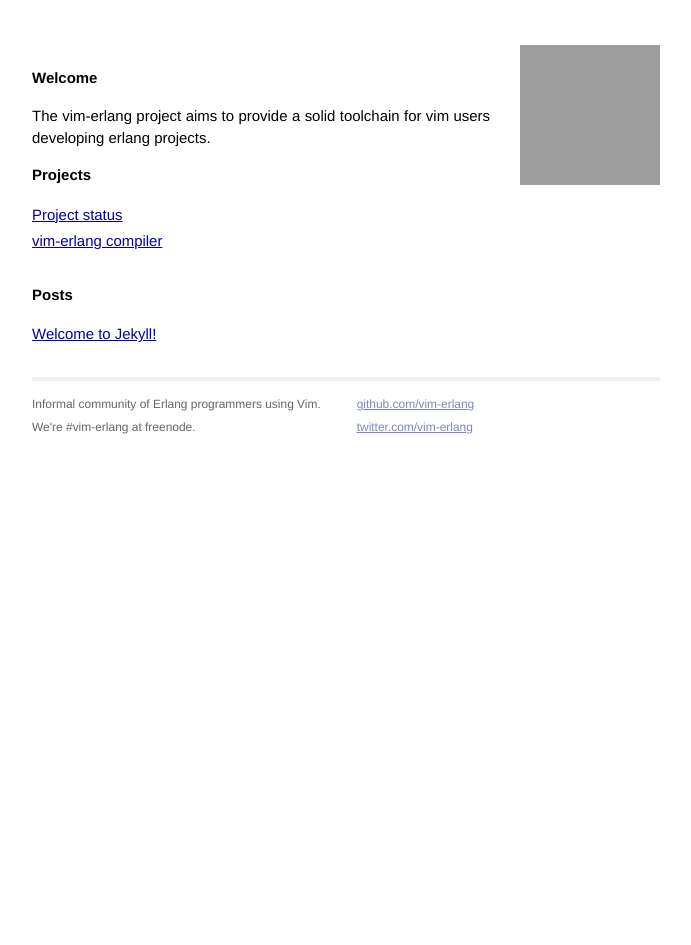
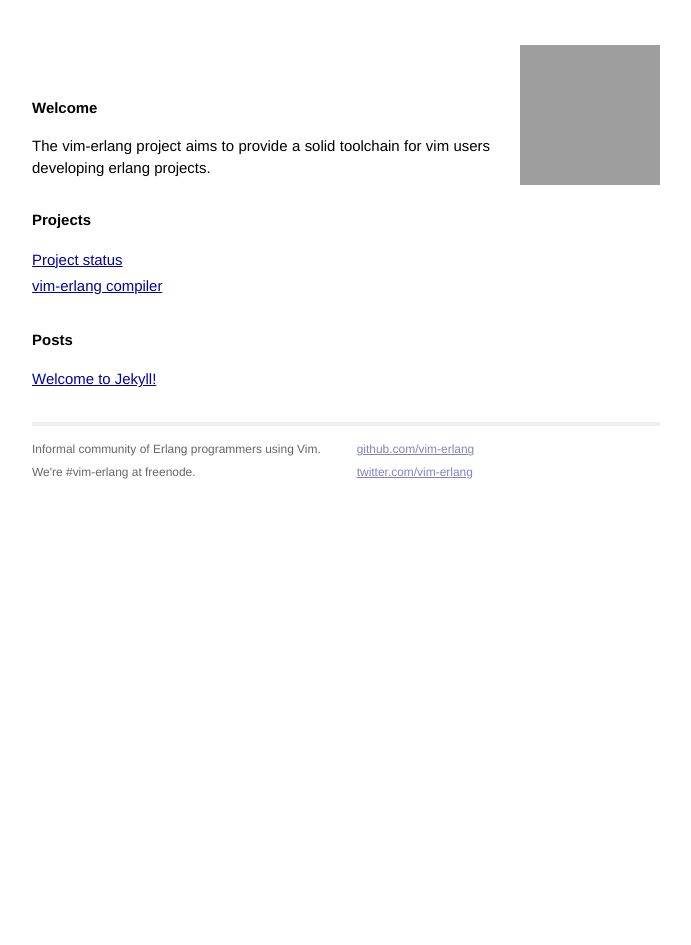
Before and after one commit to vim-erlang/vim-erlang.github.io, a Jekyll site: the page built from index.html, in a window 1280 px wide. Shown: the whole page, without its empty margins (294-985 px from the left). Built offline with Jekyll 4.4.1, drawn with Linux system fonts in a browser that asks for light colours; Markdown is read by kramdown in place of the engine named in the settings; grey boxes are pictures that could not be loaded.

Commit message:
Add more top margin to the CSS

```diff
--- a/css/main.css
+++ b/css/main.css
@@ -22,7 +22,10 @@ body {
 h1, h2, h3, h4, h5, h6 {
   font-size: 100%; }
 
-h1 { margin-bottom: 1em; }
+h1 {
+    margin-top: 2em;
+    margin-bottom: 1em;
+}
 p { margin: 1em 0; }
 
 a         { color: #00a; }
```
